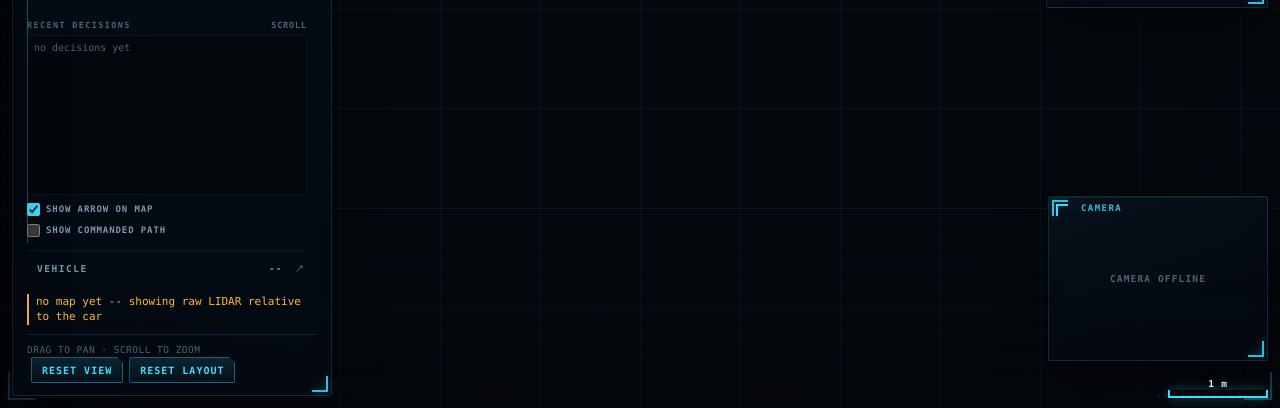
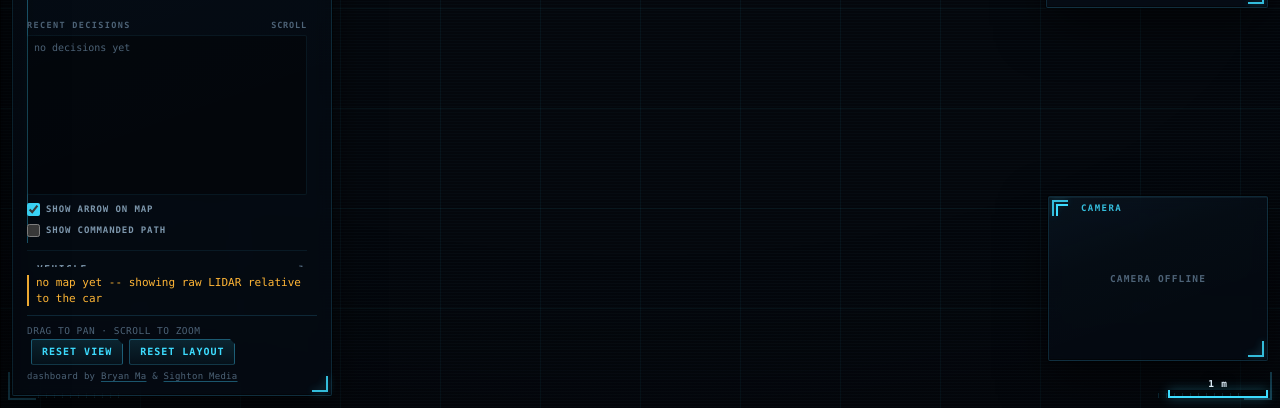
Before and after one commit to sfu-racerbot/web-dashboards, a plain HTML site: page web/index.html in a window 1280 px wide. Shown: the part 392-800 px from the top of the page. Drawn offline with Linux system fonts and the light colour scheme.

Commit message:
web_dashboard: credit Bryan Ma and Sighton Media in the sidebar footer
Adds a small attribution line to the pinned footer, linking bryanma.ca
and sighton.ca.

```diff
--- a/web/index.html
+++ b/web/index.html
@@ -302,6 +302,10 @@
         <button id="reset-layout" title="Put every panel back where it started">reset layout</button>
       </span>
     </div>
+    <div id="credit">
+      dashboard by <a href="https://bryanma.ca" target="_blank" rel="noopener">Bryan Ma</a>
+      &amp; <a href="https://sighton.ca" target="_blank" rel="noopener">Sighton Media</a>
+    </div>
   </div>
 
   <!-- Live parameter tuning. Opens on the LEFT, docked against the info
--- a/web/style.css
+++ b/web/style.css
@@ -770,6 +770,29 @@ html, body {
   pointer-events: auto;
 }
 
+#credit {
+  flex: none;
+  margin-top: 5px;
+  font-family: var(--mono);
+  font-size: var(--fs-nano);
+  letter-spacing: 0.03em;
+  color: var(--ink-faint);
+  pointer-events: auto;
+}
+
+#credit a {
+  color: var(--ink-faint);
+  text-decoration: underline;
+  text-decoration-color: var(--line-strong);
+  text-underline-offset: 2px;
+}
+
+#credit a:hover,
+#credit a:focus-visible {
+  color: var(--accent);
+  text-decoration-color: var(--accent);
+}
+
 /* --- Buttons: one recipe, used everywhere ------------------------- */
 #help button,
 .stopwatch-controls button,
```
Also changed, not shown: README.md.
